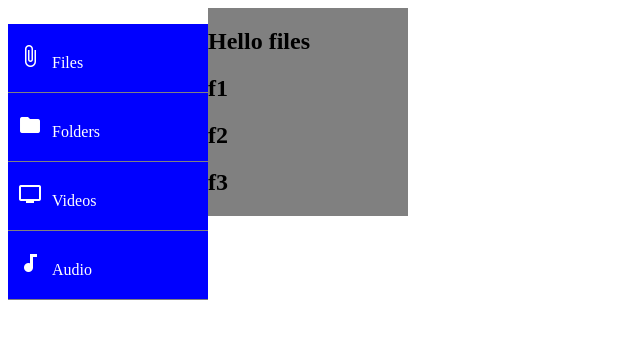
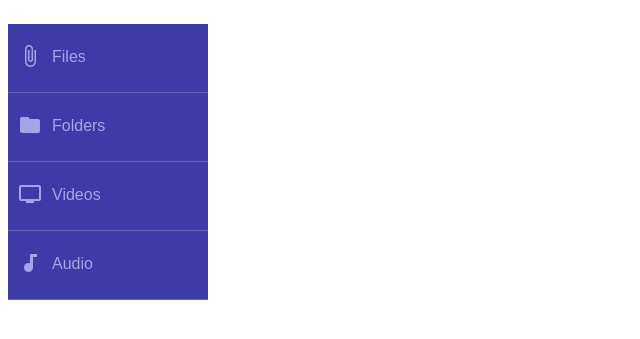
Before and after one commit to amigo00678/BookMe2, a Django app: page /web/ in a window 1280 px wide. Shown: the top 339 px of the page, without its empty margins (0-640 px from the left). Run offline with Django 3.2, Linux system fonts and the light colour scheme.

Commit message:
Menu styling

```diff
--- a/web/static/css/styles.css
+++ b/web/static/css/styles.css
@@ -1,24 +1,29 @@
+body{
+    font-size: 16px;
+    font-family: "Sans-serif", Arial, serif;
+}
+
 .main{
 
 }
 
 .menu{
     width: 200px;
-    background-color: blue;
+    background-color: #3e3aa8;
     float: left;
     padding-left: 0px;
 }
 
 .menu a {
     text-decoration: none;
-    color: white;
+    color: #a6a4e8;
 }
 
 .menu li{
     padding-top: 20px;
     padding-bottom: 20px;
     list-style: none;
-    border-bottom: 1px solid gray;
+    border-bottom: 1px solid #6562af;
 }
 
 .menu li i{
@@ -26,6 +31,12 @@
     padding-right: 10px;
 }
 
+.menu li span{
+    vertical-align: top;
+    display: inline-block;
+    padding-top: 4px;
+}
+
 .content{
     width: 200px;
     background-color: gray;
--- a/web/templates/base.html
+++ b/web/templates/base.html
@@ -22,10 +22,10 @@
 
 <body>
     <ul class="menu">
-        <li><a href=""><i class="material-icons">attach_file</i><span>Files</span></a></li>
-        <li><a href=""><i class="material-icons">folder</i>Folders</a></li>
-        <li><a href=""><i class="material-icons">personal_video</i>Videos</a></li>
-        <li><a href=""><i class="material-icons">audiotrack</i>Audio</a></li>
+        <li><a href="{% url 'files' %}"><i class="material-icons">attach_file</i><span>Files</span></a></li>
+        <li><a href="{% url 'folders' %}"><i class="material-icons">folder</i><span>Folders</span></a></li>
+        <li><a href="{% url 'video' %}"><i class="material-icons">personal_video</i><span>Videos</span></a></li>
+        <li><a href=""><i class="material-icons">audiotrack</i><span>Audio</span></a></li>
     </ul>
 
     <div class="content">
--- /dev/null
+++ b/web/templates/index.html
@@ -0,0 +1,7 @@
+{% extends "base.html" %}
+
+{% block title %}Index{% endblock %}
+
+{% block content %}
+
+{% endblock %}
--- a/web/urls.py
+++ b/web/urls.py
@@ -4,5 +4,8 @@ from web.views import *
 
 
 urlpatterns = [
-    url(r'^$', FilesListView.as_view(), name='files'),
+    url(r'^$', TemplateView.as_view(template_name="index.html"), name='index'),
+    url(r'^files/', FilesListView.as_view(), name='files'),
+    url(r'^folders/', FoldersListView.as_view(), name='folders'),
+    url(r'^video/', VideoListView.as_view(), name='video'),
 ]
--- a/web/views.py
+++ b/web/views.py
@@ -2,14 +2,14 @@
 from __future__ import unicode_literals
 
 from datetime import datetime
-from django.views.generic import ListView
+from django.views.generic import ListView, TemplateView
 
 from web.models import *
 
 
 class FilesListView(ListView):
     model = File
-    template_name = 'files/list.html'
+    template_name = 'files/files_list.html'
 
     def get_context_data(self, **kwargs):
         context = super(FilesListView, self).get_context_data(**kwargs)
@@ -19,3 +19,31 @@ class FilesListView(ListView):
             {'name': 'f3'},
         ]
         return context
+
+
+class FoldersListView(ListView):
+    model = File
+    template_name = 'files/files_list.html'
+
+    def get_context_data(self, **kwargs):
+        context = super(FoldersListView, self).get_context_data(**kwargs)
+        context['files'] = [
+            {'name': 'f1'},
+            {'name': 'f2'},
+            {'name': 'f3'},
+        ]
+        return context
+
+
+class VideoListView(ListView):
+    model = File
+    template_name = 'files/files_list.html'
+
+    def get_context_data(self, **kwargs):
+        context = super(VideoListView, self).get_context_data(**kwargs)
+        context['files'] = [
+            {'name': 'f1'},
+            {'name': 'f2'},
+            {'name': 'f3'},
+        ]
+        return context
```
Also changed, not shown: web/templates/files/files_list.html (renamed from web/templates/files/list.html).
